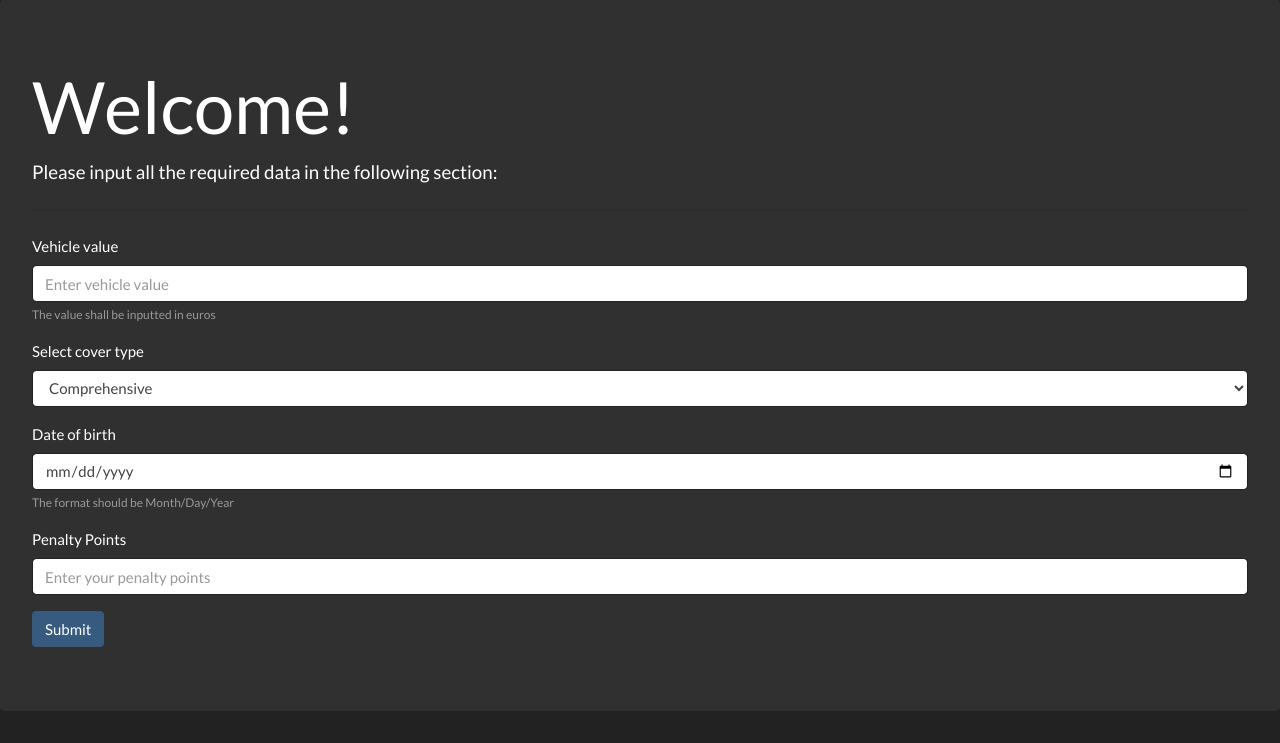
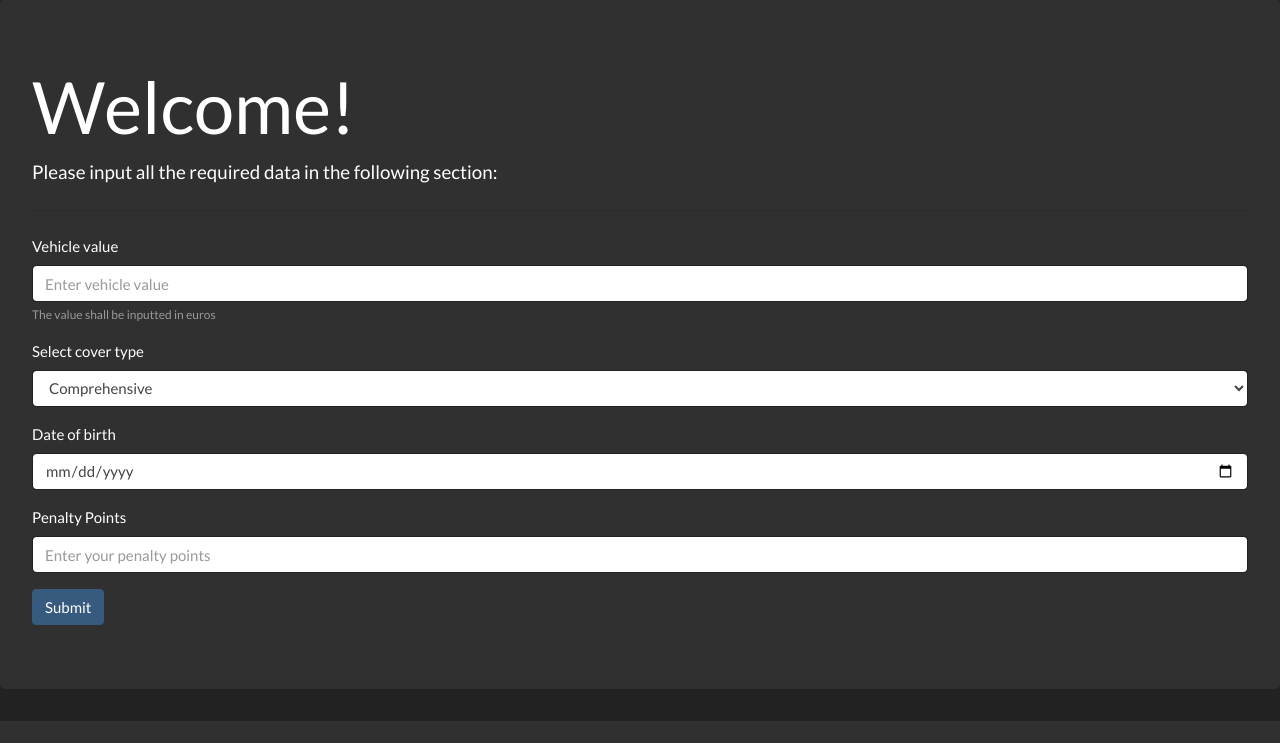
Before and after one commit to miutamihai/SoftwareQualityTestingAssignment, a Flask app: page / in a window 1280 px wide. Shown: the part 79-822 px from the top of the page. After the commit the page ends 800 px from the top, so only its background shows below. Run offline with Flask 2, Linux system fonts and the light colour scheme; some libraries are stand-ins or nearby versions.

Commit message:
fixed date format

```diff
--- a/templates/index.html
+++ b/templates/index.html
@@ -35,7 +35,6 @@
       <label for="dateOfBirth">Date of birth</label>
       <input type="date" class="form-control" id="dateOfBirth" placeholder="Enter your date of birth" name="dateOfBirth"
       required>
-      <small id="dobHelp" class="form-text text-muted">The format should be Month/Day/Year</small>
     </div>
     <div class="form-group">
       <label for="penaltyPointsValue">Penalty Points</label>
```
